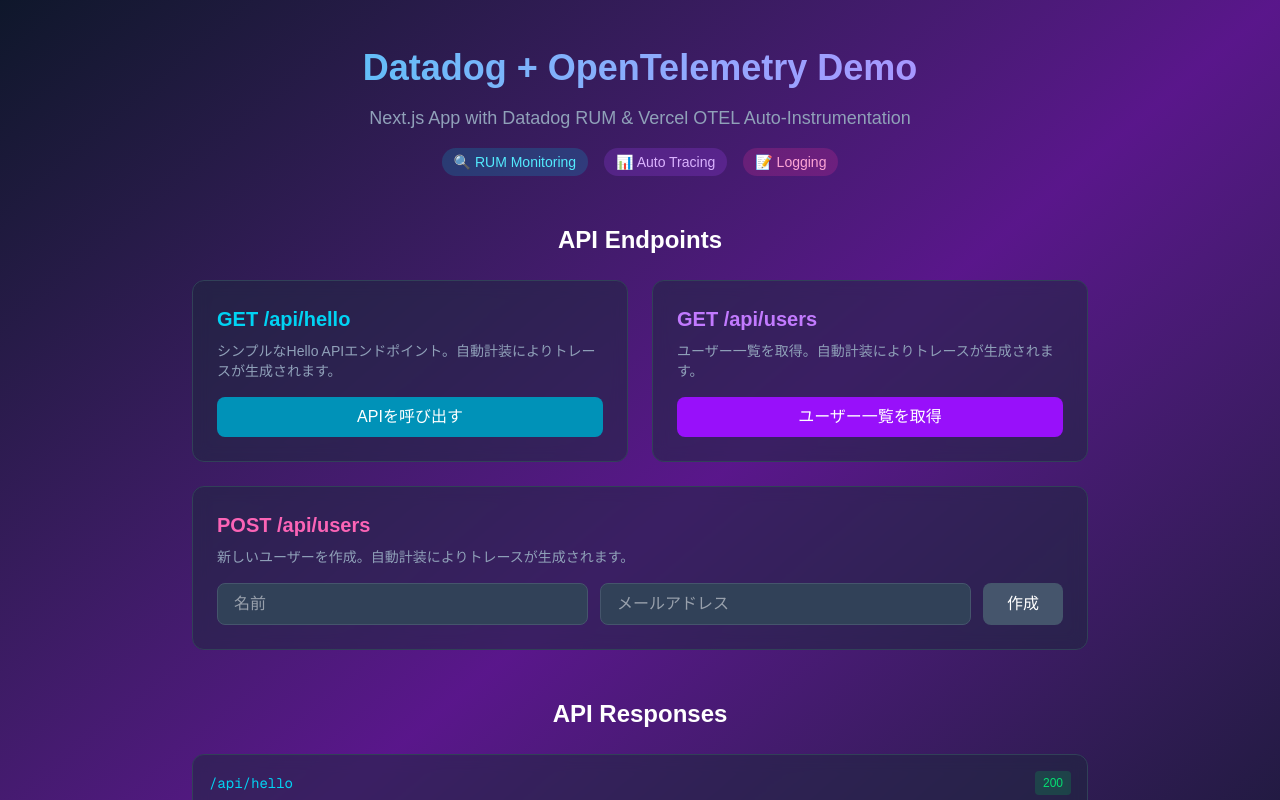
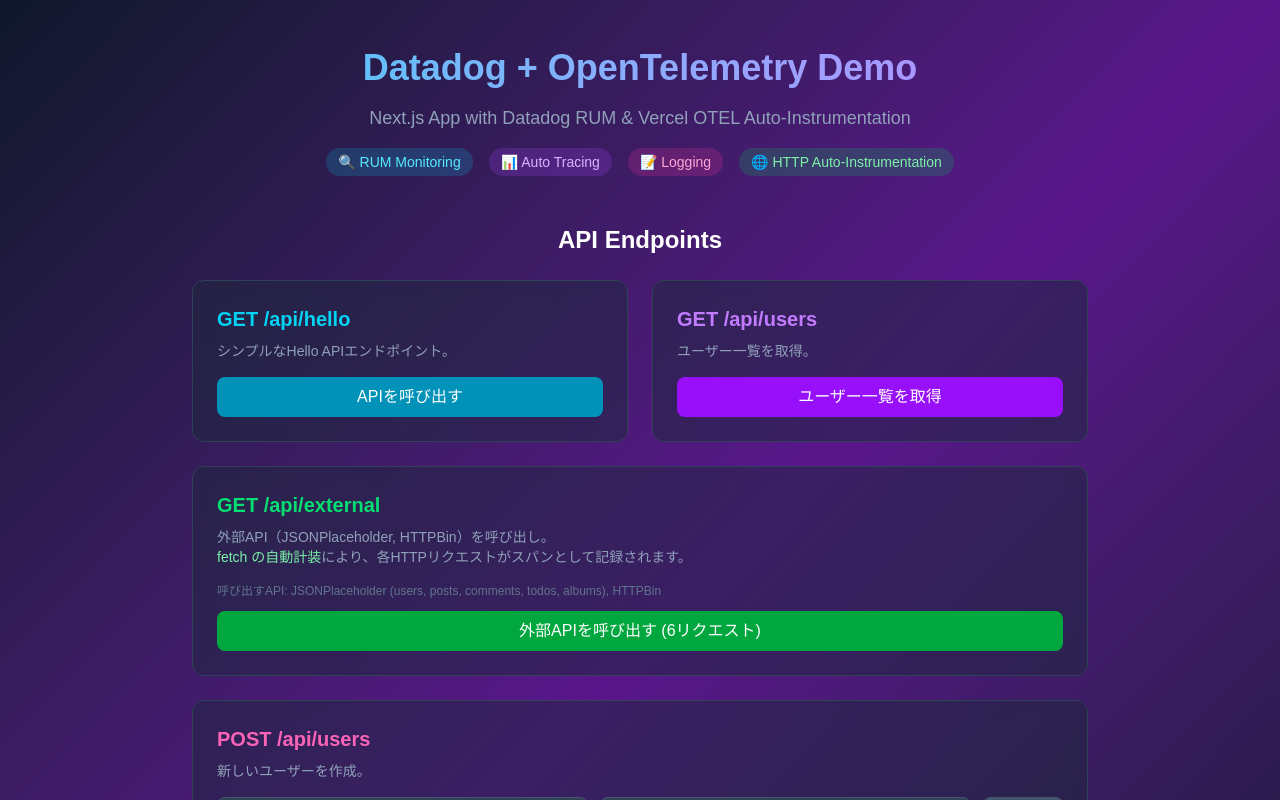
Before and after one commit to yutakihara/datadog-otel-sample, a Next.js app: page / in a window 1280 px wide. Both pictures are taken after a click on the button "APIを呼び出す". Shown: the top 800 px of the page. Built offline with nearby package versions, Linux system fonts and the light colour scheme; no server answers.

Commit message:
Add external API endpoint to test fetch auto-instrumentation

```diff
--- /dev/null
+++ b/src/app/api/external/route.ts
@@ -0,0 +1,68 @@
+import { NextResponse } from 'next/server';
+import { logger } from '@/lib/logger';
+
+// 外部APIを呼び出して自動計装を確認
+// fetch は OpenTelemetry により自動計装される
+
+export async function GET() {
+  logger.info('External API test started');
+
+  const results: Record<string, unknown> = {};
+
+  try {
+    // 1. JSONPlaceholder API - ユーザー取得
+    logger.info('Fetching users from JSONPlaceholder');
+    const usersRes = await fetch('https://jsonplaceholder.typicode.com/users?_limit=3');
+    const users = await usersRes.json();
+    results.users = { count: users.length, status: usersRes.status };
+
+    // 2. JSONPlaceholder API - 投稿取得
+    logger.info('Fetching posts from JSONPlaceholder');
+    const postsRes = await fetch('https://jsonplaceholder.typicode.com/posts?_limit=5');
+    const posts = await postsRes.json();
+    results.posts = { count: posts.length, status: postsRes.status };
+
+    // 3. JSONPlaceholder API - コメント取得
+    logger.info('Fetching comments from JSONPlaceholder');
+    const commentsRes = await fetch('https://jsonplaceholder.typicode.com/comments?_limit=3');
+    const comments = await commentsRes.json();
+    results.comments = { count: comments.length, status: commentsRes.status };
+
+    // 4. 並列リクエスト
+    logger.info('Fetching multiple resources in parallel');
+    const [todosRes, albumsRes] = await Promise.all([
+      fetch('https://jsonplaceholder.typicode.com/todos?_limit=3'),
+      fetch('https://jsonplaceholder.typicode.com/albums?_limit=3'),
+    ]);
+    const [todos, albums] = await Promise.all([todosRes.json(), albumsRes.json()]);
+    results.parallel = {
+      todos: { count: todos.length, status: todosRes.status },
+      albums: { count: albums.length, status: albumsRes.status },
+    };
+
+    // 5. HTTPBin API - エコーテスト
+    logger.info('Testing HTTPBin echo');
+    const echoRes = await fetch('https://httpbin.org/get');
+    const echo = await echoRes.json();
+    results.httpbin = { origin: echo.origin, status: echoRes.status };
+
+    logger.info('External API test completed', {
+      totalRequests: 6,
+      success: true
+    });
+
+    return NextResponse.json({
+      message: 'External API calls completed',
+      results,
+      timestamp: new Date().toISOString(),
+      note: 'Check Datadog APM for fetch spans',
+    });
+
+  } catch (error) {
+    logger.error('External API test failed', { error: String(error) });
+    return NextResponse.json(
+      { error: 'External API call failed', details: String(error) },
+      { status: 500 }
+    );
+  }
+}
--- a/src/app/page.tsx
+++ b/src/app/page.tsx
@@ -11,13 +11,15 @@
     displayName: string;
   }>;
   count?: number;
-  timestamp: string;
+  timestamp?: string;
   user?: {
     id: number;
     name: string;
     email: string;
   };
+  results?: Record<string, unknown>;
   error?: string;
+  note?: string;
 }
 
 export default function Home() {
@@ -72,7 +74,7 @@
           <p className="text-slate-400 text-lg">
             Next.js App with Datadog RUM & Vercel OTEL Auto-Instrumentation
           </p>
-          <div className="mt-4 flex justify-center gap-4 text-sm">
+          <div className="mt-4 flex justify-center gap-4 text-sm flex-wrap">
             <span className="px-3 py-1 bg-cyan-500/20 text-cyan-300 rounded-full">
               🔍 RUM Monitoring
             </span>
@@ -81,6 +83,9 @@
             </span>
             <span className="px-3 py-1 bg-pink-500/20 text-pink-300 rounded-full">
               📝 Logging
+            </span>
+            <span className="px-3 py-1 bg-green-500/20 text-green-300 rounded-full">
+              🌐 HTTP Auto-Instrumentation
             </span>
           </div>
         </header>
@@ -94,7 +99,7 @@
             <div className="bg-slate-800/50 backdrop-blur rounded-xl p-6 border border-slate-700">
               <h3 className="text-xl font-semibold mb-2 text-cyan-400">GET /api/hello</h3>
               <p className="text-slate-400 text-sm mb-4">
-                シンプルなHello APIエンドポイント。自動計装によりトレースが生成されます。
+                シンプルなHello APIエンドポイント。
               </p>
               <button
                 onClick={() => callApi('/api/hello')}
@@ -109,7 +114,7 @@
             <div className="bg-slate-800/50 backdrop-blur rounded-xl p-6 border border-slate-700">
               <h3 className="text-xl font-semibold mb-2 text-purple-400">GET /api/users</h3>
               <p className="text-slate-400 text-sm mb-4">
-                ユーザー一覧を取得。自動計装によりトレースが生成されます。
+                ユーザー一覧を取得。
               </p>
               <button
                 onClick={() => callApi('/api/users')}
@@ -120,11 +125,30 @@
               </button>
             </div>
 
+            {/* External API */}
+            <div className="bg-slate-800/50 backdrop-blur rounded-xl p-6 border border-slate-700 md:col-span-2">
+              <h3 className="text-xl font-semibold mb-2 text-green-400">GET /api/external</h3>
+              <p className="text-slate-400 text-sm mb-4">
+                外部API（JSONPlaceholder, HTTPBin）を呼び出し。<br/>
+                <span className="text-green-300">fetch の自動計装</span>により、各HTTPリクエストがスパンとして記録されます。
+              </p>
+              <div className="mb-3 text-xs text-slate-500">
+                呼び出すAPI: JSONPlaceholder (users, posts, comments, todos, albums), HTTPBin
+              </div>
+              <button
+                onClick={() => callApi('/api/external')}
+                disabled={loading === '/api/external'}
+                className="w-full py-2 px-4 bg-green-600 hover:bg-green-500 disabled:bg-slate-600 rounded-lg font-medium transition-colors"
+              >
+                {loading === '/api/external' ? '呼び出し中...' : '外部APIを呼び出す (6リクエスト)'}
+              </button>
+            </div>
+
             {/* Users API - POST */}
             <div className="bg-slate-800/50 backdrop-blur rounded-xl p-6 border border-slate-700 md:col-span-2">
               <h3 className="text-xl font-semibold mb-2 text-pink-400">POST /api/users</h3>
               <p className="text-slate-400 text-sm mb-4">
-                新しいユーザーを作成。自動計装によりトレースが生成されます。
+                新しいユーザーを作成。
               </p>
               <div className="flex flex-col sm:flex-row gap-3">
                 <input
@@ -180,7 +204,7 @@
                       {response.status}
                     </span>
                   </div>
-                  <div className="bg-slate-900 rounded-lg p-3 overflow-x-auto">
+                  <div className="bg-slate-900 rounded-lg p-3 overflow-x-auto max-h-64 overflow-y-auto">
                     <pre className="text-sm text-slate-300 font-mono">
                       {JSON.stringify(response.data, null, 2)}
                     </pre>
@@ -197,7 +221,7 @@
             @vercel/otel による自動計装でトレースが生成されます。
           </p>
           <p className="mt-2">
-            Vercelにデプロイ後、Datadogでトレースを確認できます。
+            Datadogでトレースを確認: 各fetchリクエストが個別のスパンとして表示されます。
           </p>
         </footer>
       </div>
```
